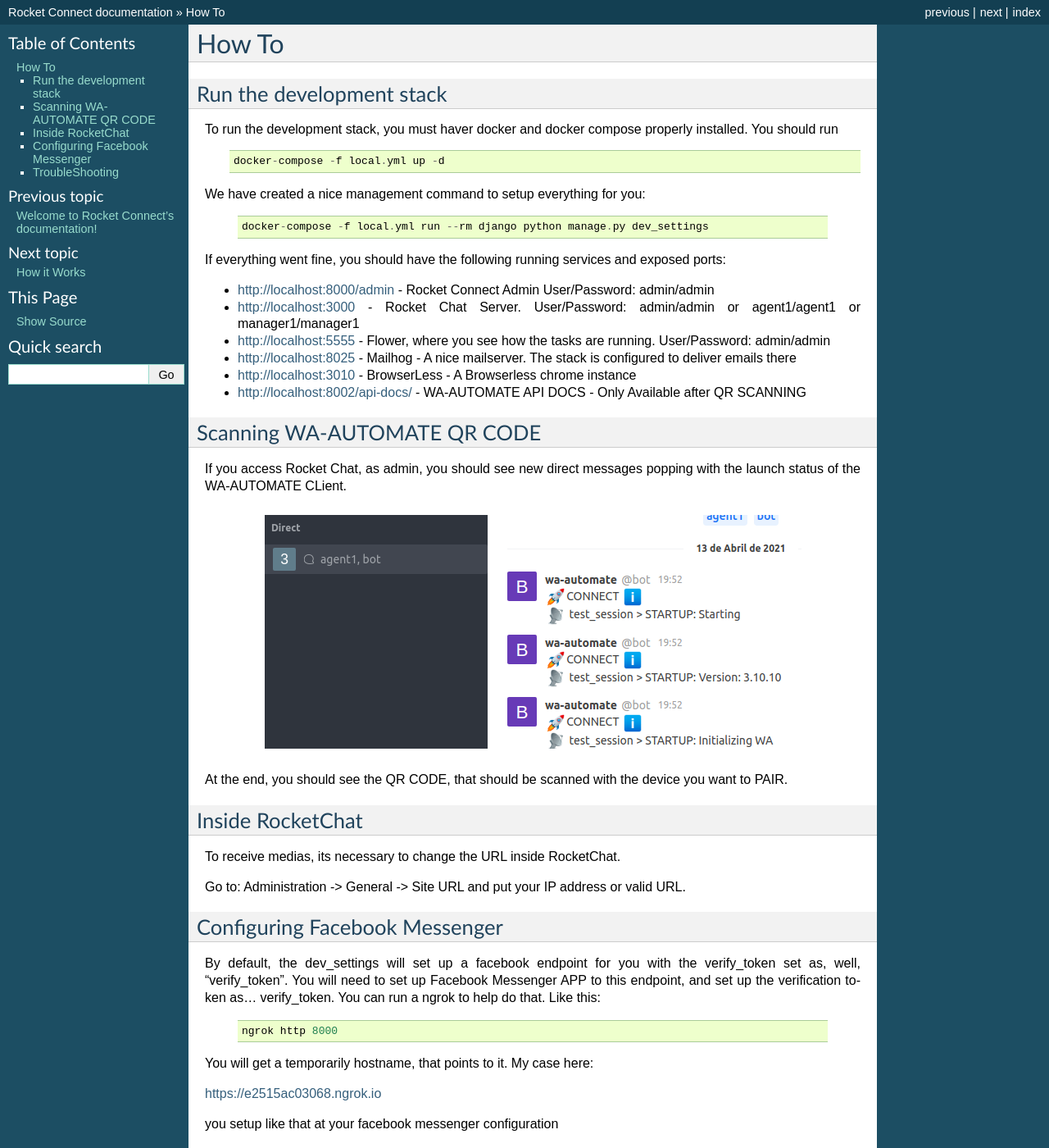
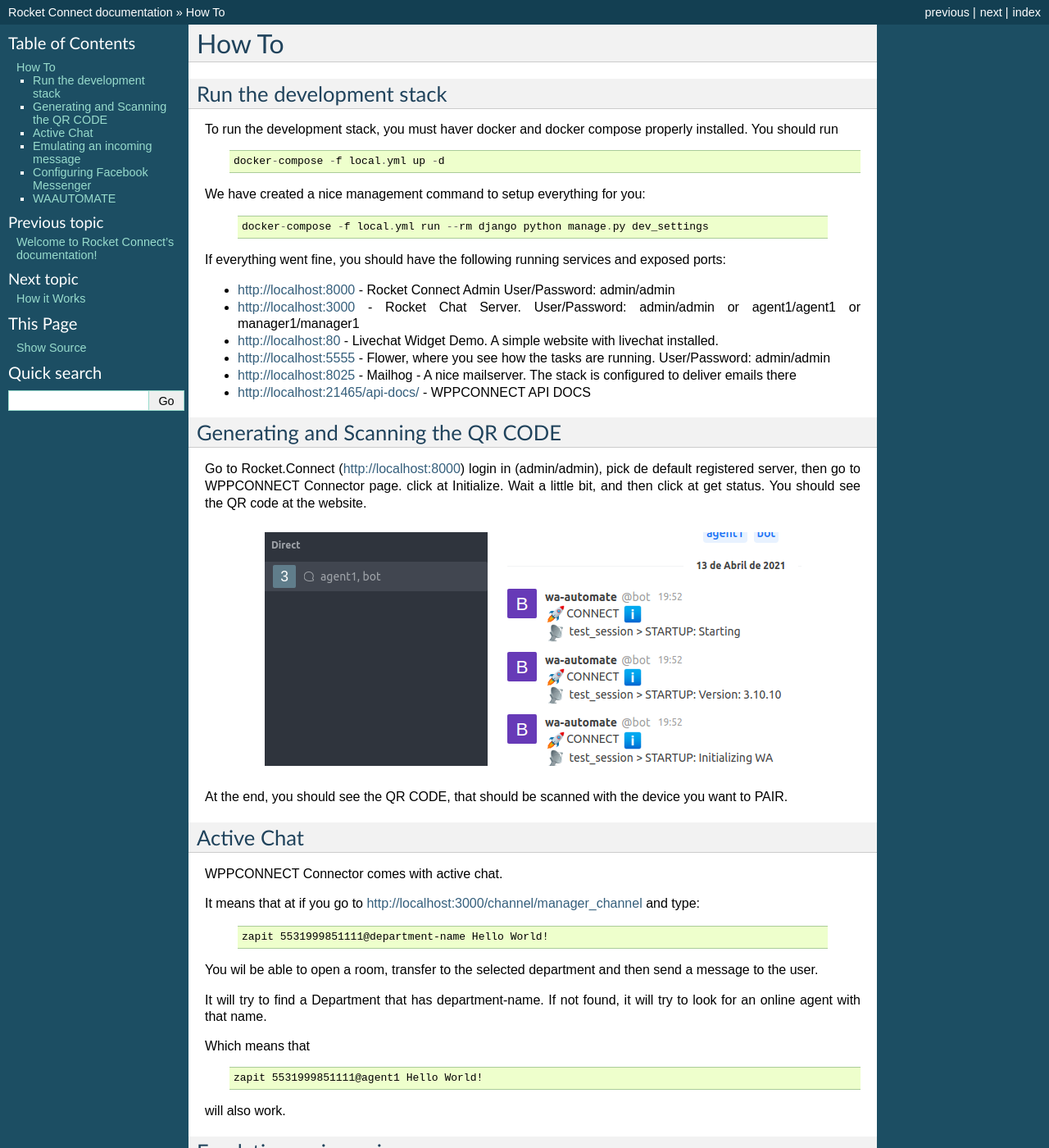
Before and after one commit to dudanogueira/rocket.connect, a Sphinx documentation site: the page built from docs/howto.rst, in a window 1280 px wide and 1400 px high. Shown: the whole window at 82% size. Built offline with Sphinx 7.4.7, drawn with Linux system fonts in a browser that asks for light colours; some of the changed text lies outside the part shown.

```diff
--- a/docs/howto.rst
+++ b/docs/howto.rst
@@ -18,31 +18,64 @@ We have created a nice management command to setup everything for you:
 
 If everything went fine, you should have the following running services and exposed ports:
 
-* http://localhost:8000/admin - Rocket Connect Admin User/Password: admin/admin
+* http://localhost:8000 - Rocket Connect Admin User/Password: admin/admin
 * http://localhost:3000 - Rocket Chat Server. User/Password: admin/admin or agent1/agent1 or manager1/manager1
+* http://localhost:80 - Livechat Widget Demo. A simple website with livechat installed.
 * http://localhost:5555 - Flower, where you see how the tasks are running. User/Password: admin/admin
 * http://localhost:8025 - Mailhog - A nice mailserver. The stack is configured to deliver emails there
-* http://localhost:3010 - BrowserLess - A Browserless chrome instance
-* http://localhost:8002/api-docs/ - WA-AUTOMATE API DOCS - Only Available after QR SCANNING
+* http://localhost:21465/api-docs/ - WPPCONNECT API DOCS
 
-Scanning WA-AUTOMATE QR CODE
+
+Generating and Scanning the QR CODE
 ----------------------------------------------------------------------
 
-If you access Rocket Chat, as admin, you should see new direct messages popping with the launch status of the WA-AUTOMATE CLient.
+Go to Rocket.Connect (http://localhost:8000) login in (admin/admin), pick de default registered server, then go to WPPCONNECT Connector page.
+click at Initialize. Wait a little bit, and then click at get status.
+You should see the QR code at the website.
 
 .. figure:: wa-launch-messages.png
 
 At the end, you should see the QR CODE, that should be scanned with the device you want to PAIR.
 
+Active Chat
+----------------------------------------------------------------------
+WPPCONNECT Connector comes with active chat.
 
-Inside RocketChat
+It means that at if you go to http://localhost:3000/channel/manager_channel and type:
+
+    ::
+
+
+        zapit 5531999851111@department-name Hello World!
+
+You wil be able to open a room, transfer to the selected department and then send a message to the user.
+
+It will try to find a Department that has department-name. If not found, it will try to look for an online agent with that name.
+
+Which means that
+    ::
+
+        zapit 5531999851111@agent1 Hello World!
+
+will also work.
+
+
+Emulating an incoming message
 ----------------------------------------------------------------------
+    ::
 
-To receive medias, its necessary to change the URL inside RocketChat.
+        c = Connector.objects.get(external_token="WPP_EXTERNAL_TOKEN")
+        ConnectorClass = c.get_connector_class()
+        payload = {"payload": "here"}
+        connector = ConnectorClass(c, json.dumps(payload), "incoming")
 
-Go to:
-Administration -> General -> Site URL and put your IP address or valid URL.
+get a message connector class initialized
 
+    ::
+
+        message_id = 1234
+        m = Message.objects.get(pk=message_id)
+        connector = m.get_connector()
 
 
 Configuring Facebook Messenger
@@ -76,13 +109,7 @@ you need to change the "generate this" with the token facebook will give you.
 
 After that messages to your facebook account should be connected to RocketChat. If something goes wrong, facebook will stop sending messages for a while. That's normal.
 
-TroubleShooting
+WAAUTOMATE
 ----------------------------------------------------------------------
 
-The dev environment should work fine, unles somethigs break :) For testing,
-we will always try to deliver all clients to test with.
-
-For WA-AUTOMATE, the dev environment has two wa-automate containers, using the same browser container. This command will restart all that stack, and kick off the initialize settings
-    ::
-
-        docker-compose -f local.yml restart waautomate browser
+We will be deprecating WAAUTOMATE in favor of WPPCONNECT.
--- a/docs/index.rst
+++ b/docs/index.rst
@@ -16,7 +16,6 @@ Welcome to Rocket Connect's documentation!
    deploy
 
 
-
 Indices and tables
 ==================
 
```
Also changed, not shown: docs/connectors.rst (+6 -4 lines), 7 other files.
